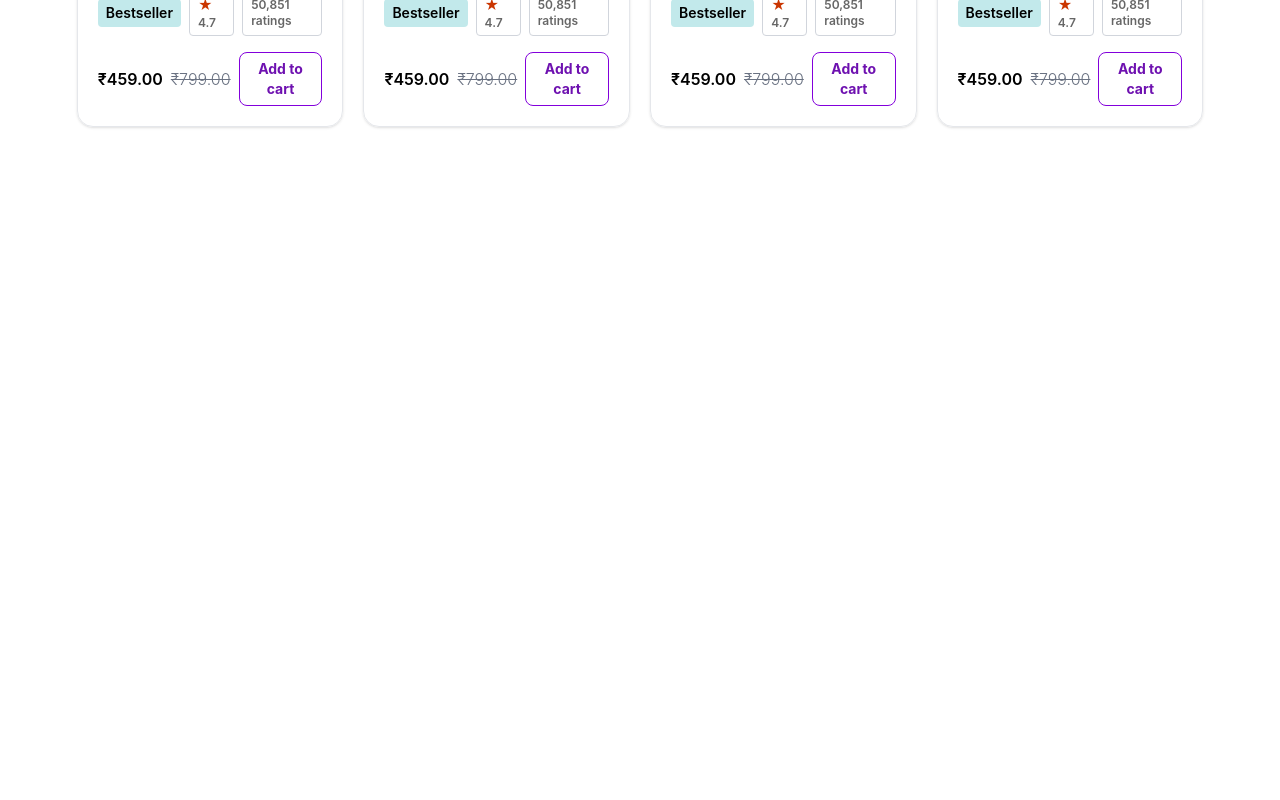
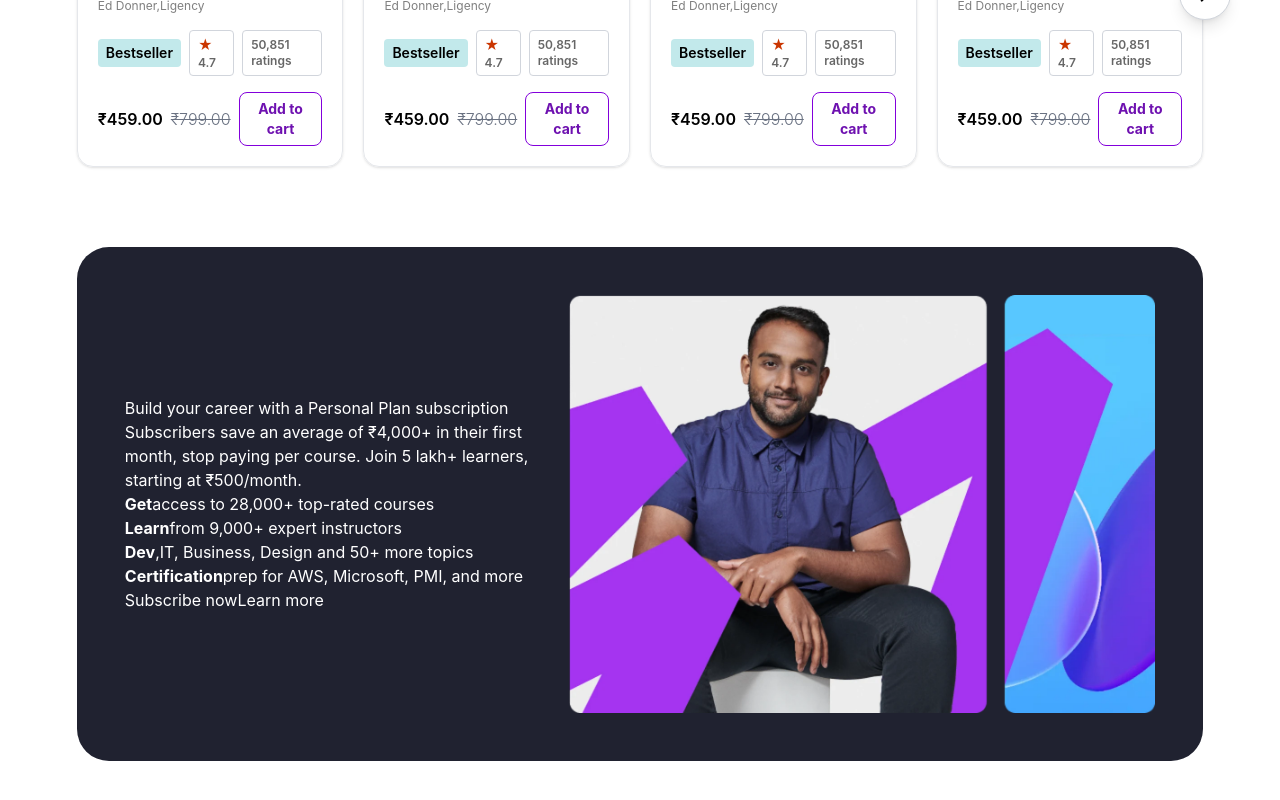
Before and after one commit to Karthikthangadurai/Udemy-clone-React, a React (Vite) app in the folder Client/: page / in a window 1280 px wide. Shown: the part 1288-2088 px from the top of the page. Before the commit the page ends 1435 px from the top, so only its background shows below. Built offline with nearby package versions, Linux system fonts and the light colour scheme.

Commit message:
subscription card created

```diff
--- a/Client/src/App.jsx
+++ b/Client/src/App.jsx
@@ -3,6 +3,7 @@ import Navbar from "./components/Navbar";
 import Hero from "./components/Hero";
 import Slidebar from "./components/Slidebar";
 import Courses from "./components/Courses";
+import SubscriptionCard from "./components/SubscriptionCard";
 
 function App() {
   const [count, setCount] = useState(0);
@@ -13,6 +14,7 @@ function App() {
       <Hero />
       <Slidebar />
       <Courses/>
+      <SubscriptionCard/>
     </>
   );
 }
--- a/Client/src/components/Courses.jsx
+++ b/Client/src/components/Courses.jsx
@@ -4,7 +4,7 @@ import image1 from "../assets/images/agentic track.webp";
 
 const Courses = () => {
   return (
-    <section className="relative xl:w-[88%] mx-auto">
+    <section className="relative xl:w-[88%] mx-auto my-20">
         <h1 className='text-3xl font-semibold'>Trending Courses </h1>
         <div className='my-5 flex justify-between items-center gap-5'>
             <a href="#">
--- /dev/null
+++ b/Client/src/components/SubscriptionCard.jsx
@@ -0,0 +1,28 @@
+import React from 'react'
+import image from "../assets/images/subscriptioncard.webp"
+
+const SubscriptionCard = () => {
+  return (
+    <>
+    <section className="w-[88%] mx-auto my-10 p-12 rounded-4xl flex justify-between items-center bg-[#202230] text-white">
+    <div>
+        <h1>Build your career with a Personal Plan subscription</h1>
+        <p>Subscribers save an average of ₹4,000+ in their first month, stop paying per course. Join 5 lakh+ learners, starting at ₹500/month.</p>
+        <ul>
+            <li><span></span> <span><strong>Get</strong>access to 28,000+ top-rated courses</span></li>
+            <li><span></span> <span><strong>Learn</strong>from 9,000+ expert instructors</span></li>
+            <li><span></span> <span><strong>Dev</strong>,IT, Business, Design and 50+ more topics</span></li>
+            <li><span></span> <span><strong>Certification</strong>prep for AWS, Microsoft, PMI, and more</span></li>
+        </ul>
+        <button>Subscribe now</button>
+        <a href="#">Learn more</a>
+    </div>
+    <div>
+        <img src={image} alt="SubscriptionImage" />
+    </div>
+    </section>
+    </>
+  )
+}
+
+export default SubscriptionCard
```
Also changed, not shown: Client/src/assets/images/subscriptioncard.webp (added).
